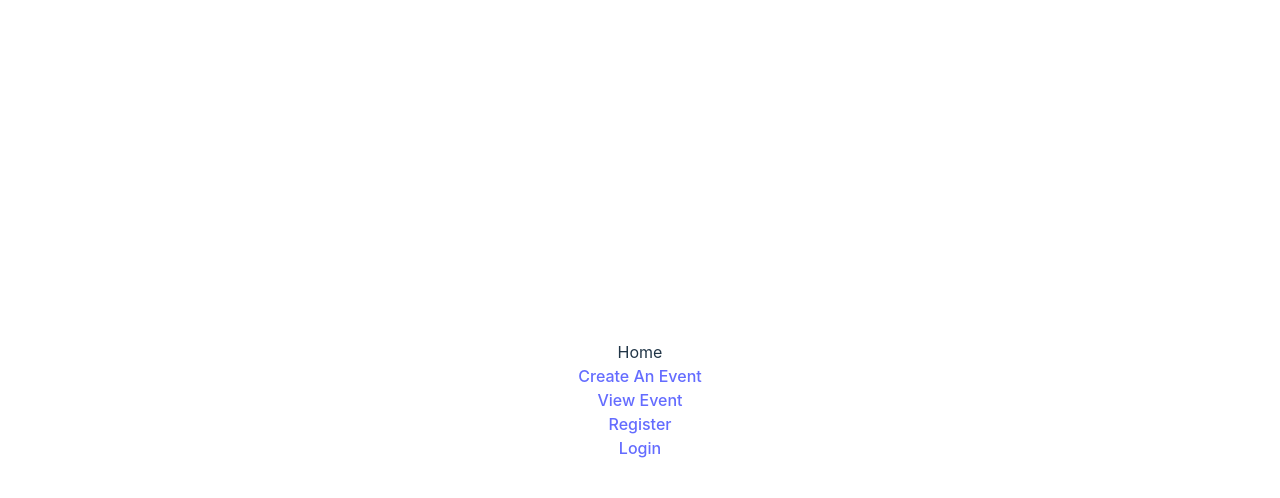
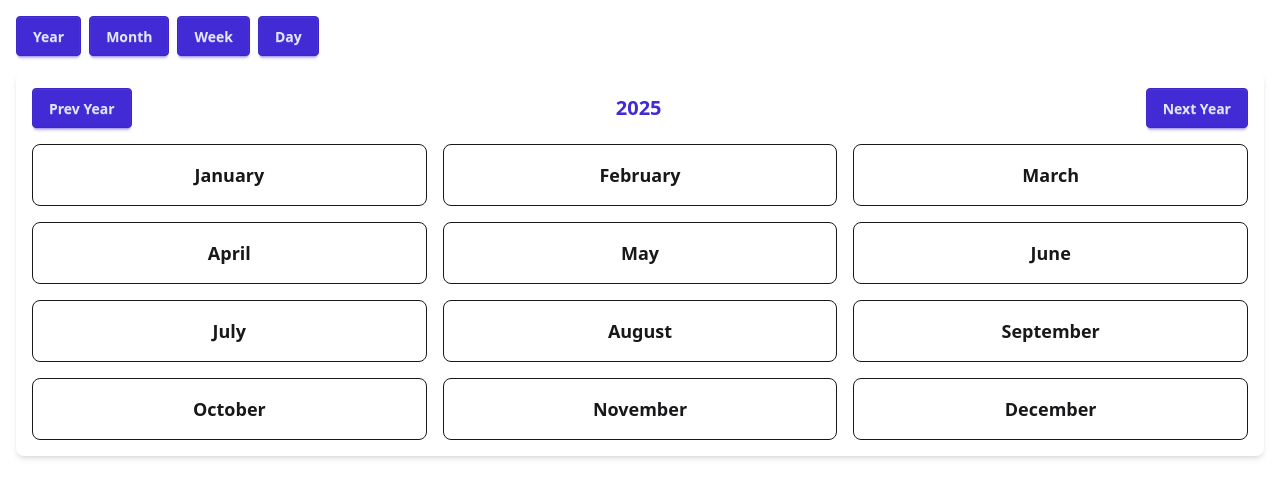
Before and after one commit to A67-JS-FinalProject/Event-Calendar-Project, a React (Vite) app in the folder event-calendar/: page /home in a window 1280 px wide. Shown: the top 498 px of the page. Built offline with nearby package versions, Linux system fonts and the light colour scheme.

Commit message:
Add DaisyUI for enhanced styling; refactor Home component to support multiple calendar views

```diff
--- a/event-calendar/package.json
+++ b/event-calendar/package.json
@@ -11,11 +11,11 @@
   },
   "dependencies": {
     "@tailwindcss/vite": "^4.0.12",
-    "daisyui": "^5.0.0",
     "firebase": "^11.4.0",
     "react": "^19.0.0",
     "react-dom": "^19.0.0",
     "react-router-dom": "^7.2.0",
+    "daisyui": "^5.0.0",
     "tailwindcss": "^4.0.12"
   },
   "devDependencies": {
@@ -23,6 +23,7 @@
     "@types/react": "^19.0.8",
     "@types/react-dom": "^19.0.3",
     "@vitejs/plugin-react-swc": "^3.5.0",
+    "daisyui": "^5.0.0",
     "eslint": "^9.19.0",
     "eslint-plugin-react": "^7.37.4",
     "eslint-plugin-react-hooks": "^5.0.0",
--- a/event-calendar/src/App.css
+++ b/event-calendar/src/App.css
@@ -1,8 +1,2 @@
+@plugin "daisyui";
 @import "tailwindcss";
-
-#root {
-  max-width: 1280px;
-  margin: 0 auto;
-  padding: 2rem;
-  text-align: center;
-}
--- /dev/null
+++ b/event-calendar/src/components/CalendarSidebar/CalendarSidebar.jsx
@@ -0,0 +1,16 @@
+export const CalendarSidebar = () => {
+  return (
+    <>
+      <div className=" ">
+        <button
+          onClick={() => console.log("kur")}
+          className="btn btn-xs sm:btn-sm md:btn-md lg:btn-lg xl:btn-xl btn-dash btn-primary"
+        >
+          Create A Event
+        </button>
+      </div>
+    </>
+  );
+};
+
+export default CalendarSidebar;
--- a/event-calendar/src/components/Home/Home.jsx
+++ b/event-calendar/src/components/Home/Home.jsx
@@ -1,28 +1,199 @@
-import { Link } from "react-router-dom";
+import { useState } from "react";
 
-function Home() {
+const Home = () => {
+  const [view, setView] = useState("year");
+  const [selectedDate, setSelectedDate] = useState(new Date());
+
+  const changeMonth = (offset) => {
+    setSelectedDate(
+      new Date(selectedDate.getFullYear(), selectedDate.getMonth() + offset, 1)
+    );
+  };
+
+  const changeYear = (offset) => {
+    setSelectedDate(
+      new Date(selectedDate.getFullYear() + offset, selectedDate.getMonth(), 1)
+    );
+  };
+
+  const changeWeek = (offset) => {
+    setSelectedDate(
+      new Date(selectedDate.setDate(selectedDate.getDate() + offset * 7))
+    );
+  };
+
+  const changeDay = (offset) => {
+    setSelectedDate(
+      new Date(selectedDate.setDate(selectedDate.getDate() + offset))
+    );
+  };
+
+  const renderYearView = () => {
+    return (
+      <div className="p-4 bg-base-100 rounded-lg shadow-md">
+        <div className="flex justify-between items-center mb-4">
+          <button className="btn btn-primary" onClick={() => changeYear(-1)}>
+            Prev Year
+          </button>
+          <span className="text-xl font-bold text-primary">
+            {selectedDate.getFullYear()}
+          </span>
+          <button className="btn btn-primary" onClick={() => changeYear(1)}>
+            Next Year
+          </button>
+        </div>
+        <div className="grid grid-cols-3 gap-4">
+          {Array.from({ length: 12 }, (_, i) => (
+            <div
+              key={i}
+              className="border p-4 rounded-lg cursor-pointer hover:bg-gray-200 text-center text-lg font-semibold"
+              onClick={() => setView("month")}
+            >
+              {new Date(selectedDate.getFullYear(), i, 1).toLocaleString(
+                "default",
+                { month: "long" }
+              )}
+            </div>
+          ))}
+        </div>
+      </div>
+    );
+  };
+
+  const renderMonthView = () => {
+    const daysInMonth = new Date(
+      selectedDate.getFullYear(),
+      selectedDate.getMonth() + 1,
+      0
+    ).getDate();
+    const firstDay = new Date(
+      selectedDate.getFullYear(),
+      selectedDate.getMonth(),
+      1
+    ).getDay();
+
+    return (
+      <div className="p-4 bg-base-100 rounded-lg shadow-md">
+        <div className="flex justify-between items-center mb-4">
+          <button className="btn btn-primary" onClick={() => changeMonth(-1)}>
+            Prev Month
+          </button>
+          <span className="text-xl font-bold text-primary">
+            {selectedDate.toLocaleString("default", {
+              month: "long",
+              year: "numeric",
+            })}
+          </span>
+          <button className="btn btn-primary" onClick={() => changeMonth(1)}>
+            Next Month
+          </button>
+        </div>
+        <div className="grid grid-cols-7 text-center font-bold mb-2">
+          {["Sun", "Mon", "Tue", "Wed", "Thu", "Fri", "Sat"].map((day) => (
+            <div key={day} className="text-lg text-secondary">
+              {day}
+            </div>
+          ))}
+        </div>
+        <div className="grid grid-cols-7 grid-rows-5 gap-2">
+          {Array.from({ length: firstDay }).map((_, i) => (
+            <div key={i}></div>
+          ))}
+          {Array.from({ length: daysInMonth }, (_, i) => (
+            <div
+              key={i}
+              className="border p-4 text-center cursor-pointer hover:bg-blue-100 rounded-lg text-lg font-semibold"
+              onClick={() => setView("day")}
+            >
+              {i + 1}
+            </div>
+          ))}
+        </div>
+      </div>
+    );
+  };
+
+  const renderWeekView = () => {
+    return (
+      <div className="p-4 bg-base-100 rounded-lg shadow-md">
+        <div className="flex justify-between items-center mb-4">
+          <button className="btn btn-primary" onClick={() => changeWeek(-1)}>
+            Prev Week
+          </button>
+          <span className="text-xl font-bold text-primary">
+            Week of {selectedDate.toDateString()}
+          </span>
+          <button className="btn btn-primary" onClick={() => changeWeek(1)}>
+            Next Week
+          </button>
+        </div>
+        <div className="grid grid-cols-8 gap-2">
+          <div></div>
+          {["Sun", "Mon", "Tue", "Wed", "Thu", "Fri", "Sat"].map((day) => (
+            <div key={day} className="text-center font-bold text-secondary">
+              {day}
+            </div>
+          ))}
+          {Array.from({ length: 24 }).map((_, i) => (
+            <>
+              <div key={i} className="text-right pr-2 text-secondary">
+                {i}:00
+              </div>
+              {Array.from({ length: 7 }).map((_, j) => (
+                <div key={j} className="border h-10"></div>
+              ))}
+            </>
+          ))}
+        </div>
+      </div>
+    );
+  };
+
+  const renderDayView = () => {
+    return (
+      <div className="p-4 bg-base-100 rounded-lg shadow-md">
+        <div className="flex justify-between items-center mb-4">
+          <button className="btn btn-primary" onClick={() => changeDay(-1)}>
+            Prev Day
+          </button>
+          <span className="text-xl font-bold text-primary">
+            {selectedDate.toDateString()}
+          </span>
+          <button className="btn btn-primary" onClick={() => changeDay(1)}>
+            Next Day
+          </button>
+        </div>
+        {Array.from({ length: 24 }).map((_, i) => (
+          <div key={i} className="border text-blue-600 p-2">
+            {i}:00
+          </div>
+        ))}
+      </div>
+    );
+  };
+
   return (
-    <div className="home">
-      <h2>Home</h2>
-      <nav>
-        <ul>
-          <li>
-            <Link to="/create-an-event">Create An Event</Link>
-          </li>
-          <li>
-            <Link to="/event/67c9de56ff7fc07b94f36e96">View Event</Link>{" "}
-            {/*change the id*/}
-          </li>
-          <li>
-            <Link to="/register">Register</Link>
-          </li>
-          <li>
-            <Link to="/login">Login</Link>
-          </li>
-        </ul>
-      </nav>
+    <div className="p-4">
+      <div className="flex gap-2 mb-4">
+        <button className="btn btn-primary" onClick={() => setView("year")}>
+          Year
+        </button>
+        <button className="btn btn-primary" onClick={() => setView("month")}>
+          Month
+        </button>
+        <button className="btn btn-primary" onClick={() => setView("week")}>
+          Week
+        </button>
+        <button className="btn btn-primary" onClick={() => setView("day")}>
+          Day
+        </button>
+      </div>
+      {view === "year" && renderYearView()}
+      {view === "month" && renderMonthView()}
+      {view === "week" && renderWeekView()}
+      {view === "day" && renderDayView()}
     </div>
   );
-}
+};
 
 export default Home;
--- a/event-calendar/src/index.css
+++ b/event-calendar/src/index.css
@@ -1,71 +1,4 @@
+/* filepath: d:\Final -project\Event-Calendar-Project\event-calendar\src\index.css */
 @tailwind base;
 @tailwind components;
 @tailwind utilities;
-:root {
-  font-family: Inter, system-ui, Avenir, Helvetica, Arial, sans-serif;
-  line-height: 1.5;
-  font-weight: 400;
-
-  color-scheme: light dark;
-  color: rgba(255, 255, 255, 0.87);
-  background-color: #242424;
-
-  font-synthesis: none;
-  text-rendering: optimizeLegibility;
-  -webkit-font-smoothing: antialiased;
-  -moz-osx-font-smoothing: grayscale;
-}
-
-a {
-  font-weight: 500;
-  color: #646cff;
-  text-decoration: inherit;
-}
-a:hover {
-  color: #535bf2;
-}
-
-body {
-  margin: 0;
-  display: flex;
-  place-items: center;
-  min-width: 320px;
-  min-height: 100vh;
-}
-
-h1 {
-  font-size: 3.2em;
-  line-height: 1.1;
-}
-
-button {
-  border-radius: 8px;
-  border: 1px solid transparent;
-  padding: 0.6em 1.2em;
-  font-size: 1em;
-  font-weight: 500;
-  font-family: inherit;
-  background-color: #1a1a1a;
-  cursor: pointer;
-  transition: border-color 0.25s;
-}
-button:hover {
-  border-color: #646cff;
-}
-button:focus,
-button:focus-visible {
-  outline: 4px auto -webkit-focus-ring-color;
-}
-
-@media (prefers-color-scheme: light) {
-  :root {
-    color: #213547;
-    background-color: #ffffff;
-  }
-  a:hover {
-    color: #747bff;
-  }
-  button {
-    background-color: #f9f9f9;
-  }
-}
--- a/event-calendar/tailwind.config.js
+++ b/event-calendar/tailwind.config.js
@@ -1,8 +1,11 @@
+// filepath: d:\Final -project\Event-Calendar-Project\event-calendar\tailwind.config.js
+import daisyui from "daisyui";
+
 /** @type {import('tailwindcss').Config} */
 export default {
   content: ["./index.html", "./src/**/*.{js,ts,jsx,tsx}"],
   theme: {
     extend: {},
   },
-  plugins: [],
+  plugins: [daisyui],
 };
```
Also changed, not shown: 2 other files (tests, documents, lock files or other folders).
